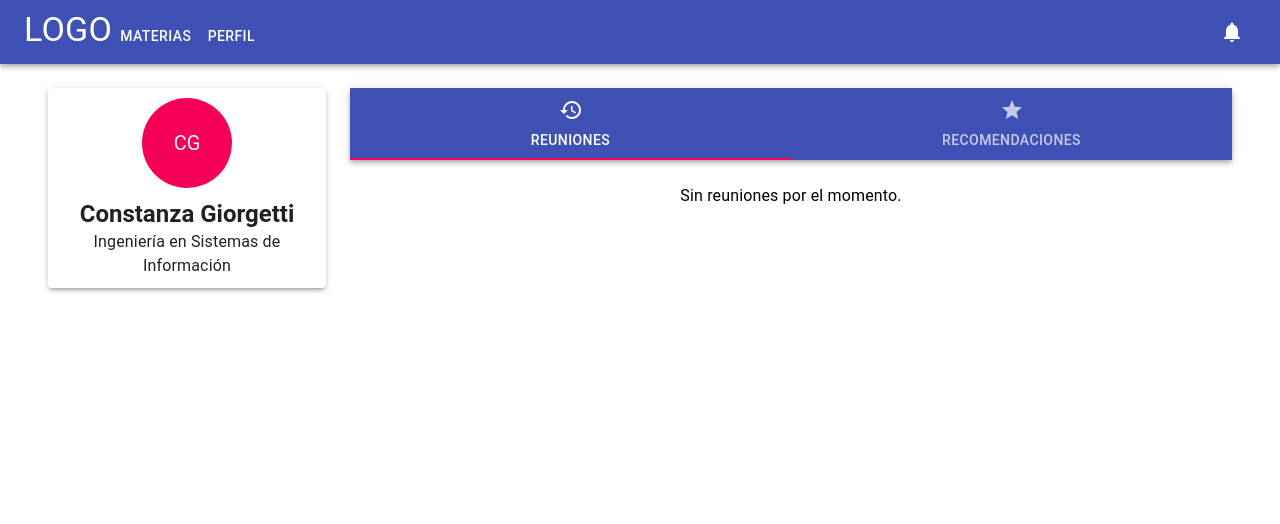
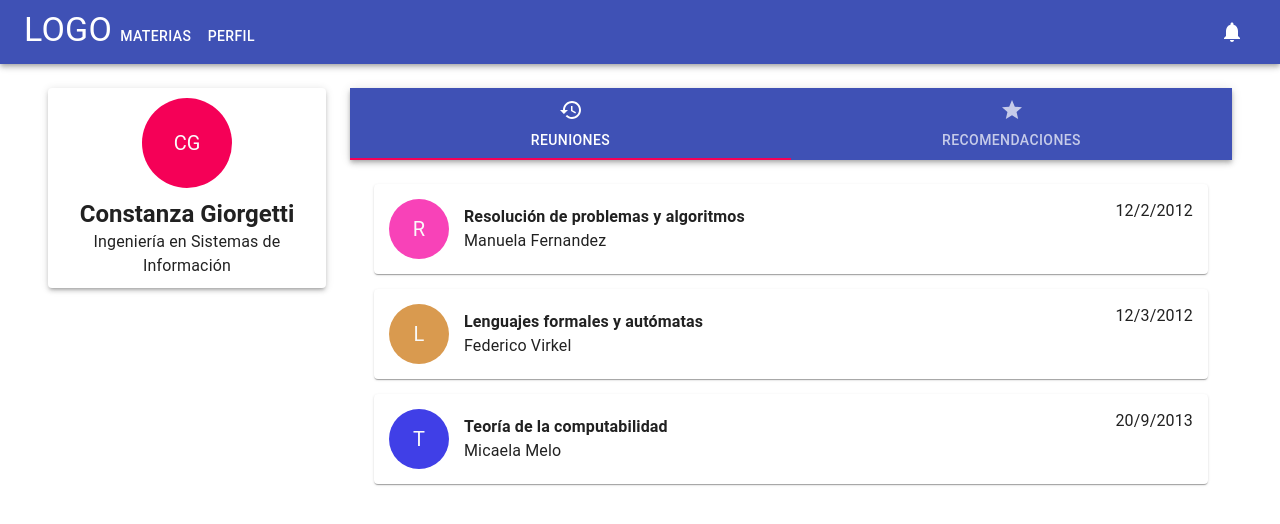
Before and after one commit to coti-giorgetti/final-iaw, a React (Create React App) app: page /profile in a window 1280 px wide. Shown: the top 524 px of the page. Built offline with nearby package versions, Linux system fonts and the light colour scheme.

Commit message:
Se agrega listado estático de reuniones al perfil

```diff
--- a/src/pages/profile/index.js
+++ b/src/pages/profile/index.js
@@ -3,12 +3,41 @@ import Presentation from "./presentation";
 
 const Profile = () => {
   const [activeTab, setActiveTab] = React.useState(0);
+  const [meetings, setMeetings] = React.useState([]);
 
   const handleTabChange = (_event, newValue) => {
     setActiveTab(newValue);
   };
 
-  return <Presentation onTabChange={handleTabChange} activeTab={activeTab} />;
+  React.useEffect(() => {
+    const data = [
+      {
+        date: new Date(2012, 2, 12),
+        user: "Manuela Fernandez",
+        subject: "Resolución de problemas y algoritmos",
+      },
+      {
+        date: new Date(2012, 3, 12),
+        user: "Federico Virkel",
+        subject: "Lenguajes formales y autómatas",
+      },
+      {
+        date: new Date(2013, 9, 20),
+        user: "Micaela Melo",
+        subject: "Teoría de la computabilidad",
+      },
+    ];
+
+    setMeetings(data);
+  }, []);
+
+  return (
+    <Presentation
+      onTabChange={handleTabChange}
+      activeTab={activeTab}
+      meetings={meetings}
+    />
+  );
 };
 
 export default Profile;
--- a/src/pages/profile/presentation.js
+++ b/src/pages/profile/presentation.js
@@ -8,6 +8,7 @@ import {
   Tab,
   Tabs,
   Typography,
+  Hidden,
 } from "@material-ui/core";
 import { History, Star } from "@material-ui/icons";
 import profileStyles from "./styles";
@@ -34,7 +35,11 @@ const Presentation = (props) => {
             </Tabs>
           </AppBar>
           <TabPanel value={props.activeTab} index={0}>
-            <Typography>Sin reuniones por el momento.</Typography>
+            {props.meetings.length > 0 ? (
+              props.meetings.map((meeting) => <MeetingCard data={meeting} />)
+            ) : (
+              <Typography>Sin reuniones por el momento.</Typography>
+            )}
           </TabPanel>
           <TabPanel value={props.activeTab} index={1}>
             <Typography>Sin recomendaciones por el momento.</Typography>
@@ -58,4 +63,36 @@ const ProfileCard = () => {
   );
 };
 
+const MeetingCard = ({ data }) => {
+  const classes = profileStyles();
+  return (
+    <Paper>
+      <div className={classes.meetingCard}>
+        <Hidden mdDown>
+          <Avatar
+            className={classes.meetingAvatar}
+            style={{ backgroundColor: randomColor() }}
+          >
+            {data.subject.charAt(0)}
+          </Avatar>
+        </Hidden>
+        <div className={classes.meetingInfo}>
+          <Typography>
+            <b>{data.subject}</b>
+          </Typography>
+          <Typography>{data.user}</Typography>
+        </div>
+        <Typography className={classes.meetingDate}>
+          {data.date.getDate()}/{data.date.getMonth()}/{data.date.getFullYear()}
+        </Typography>
+      </div>
+    </Paper>
+  );
+};
+
+const randomColor = () => {
+  let hex = Math.floor(Math.random() * 0xffffff);
+  return "#" + hex.toString(16);
+};
+
 export default Presentation;
--- a/src/pages/profile/styles.js
+++ b/src/pages/profile/styles.js
@@ -18,6 +18,34 @@ const profileStyles = makeStyles((theme) => ({
     padding: "25px",
     backgroundColor: theme.palette.secondary.main,
   },
+  meetingAvatar: {
+    margin: "5px",
+    padding: "10px",
+    backgroundColor: theme.palette.secondary.main,
+  },
+  meetingCard: {
+    display: "flex",
+    flex: 1,
+    flexDirection: "row",
+    justifyContent: "space-between",
+    marginBottom: "15px",
+    padding: "10px",
+  },
+  meetingInfo: {
+    display: "flex",
+    flex: 1,
+    flexDirection: "column",
+    alignContent: "flex-start",
+    justifyContent: "center",
+    alignItems: "flex-start",
+    marginLeft: "10px",
+  },
+  meetingDate: {
+    display: "flex",
+    flex: 1,
+    justifyContent: "flex-end",
+    padding: "5px",
+  },
 }));
 
 export default profileStyles;
```
